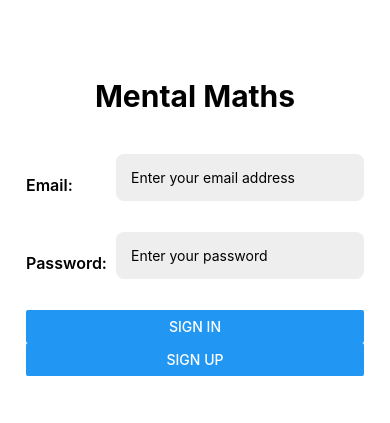
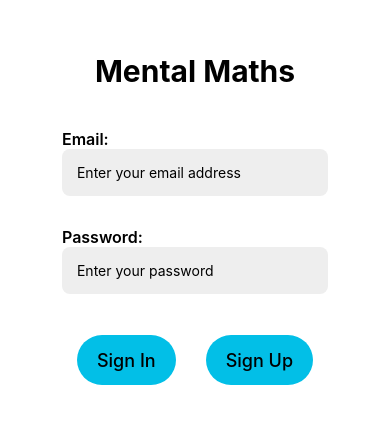
Before and after one commit to lmansuri2/math-practice-app, a React Native app: screen / in a window 390 px wide. Shown: the part 183-606 px from the top of the page. Built offline with nearby package versions, Linux system fonts and the light colour scheme; no server answers.

Commit message:
new additions: user score, user input, check answer, styled buttons

```diff
--- a/components/Game.js
+++ b/components/Game.js
@@ -1,23 +1,61 @@
 import React, { useState, useEffect } from "react";
-import { StyleSheet, View, TextInput, Button, Text } from "react-native";
+import {
+  StyleSheet,
+  View,
+  TextInput,
+  TouchableOpacity,
+  Text,
+} from "react-native";
 import Menu from "./Menu";
 export default function Game({ user }) {
   const [num1, setNum1] = useState(0);
   const [num2, setNum2] = useState(0);
-
   const [symbol, setSymbol] = useState(null);
 
+  const [score, setScore] = useState(0);
+  let i = 0;
+  const [userAnswer, setUserAnswer] = useState(0);
+
   const generateQuestions = () => {
+    const op = ["+", "-", "×", "÷"];
+    const randNum = Math.floor(Math.random() * 4);
+
+    setSymbol(op[randNum]);
+
     const number1 = Math.floor(Math.random() * 10) + 1;
     const number2 = Math.floor(Math.random() * 10) + 1;
 
+    // if (symbol == "-") {
+    //   while (number2 > number1) {
+    //     number2 = Math.floor(Math.random() * 10) + 1;
+    //   }
+    // } else if (symbol == "÷") {
+    //   while (number2 > number1 || number1 % number2 != 0) {
+    //     number2 = Math.floor(Math.random() * 10) + 1;
+    //   }
+    // }
+
     setNum1(number1);
     setNum2(number2);
+  };
 
-    const symbols = ["+", "-", "×", "÷"];
-    const randNum = Math.floor(Math.random() * 4);
+  const checkAnswer = () => {
+    const ops = {
+      "+": (a, b) => a + b,
+      "-": (a, b) => a - b,
+      "×": (a, b) => a * b,
+      "÷": (a, b) => a / b,
+    };
 
-    setSymbol(symbols[randNum]);
+    const result = ops[symbol] ? ops[symbol](num1, num2) : 0;
+    if (userAnswer == result) {
+      alert("Correct!");
+      generateQuestions();
+      setUserAnswer(0);
+      setScore((i) => i + 1);
+    } else {
+      alert("Not quite.. Try again!");
+    }
   };
 
   useEffect(() => {
@@ -26,9 +64,22 @@ export default function Game({ user }) {
 
   return (
     <View style={styles.mathContainer}>
+      <Text style={styles.mathText}> Score: {score}</Text>
       <Text style={styles.mathText}>
-        {num1} {symbol} {num2} =
+        {num1} {symbol} {num2} = ?
       </Text>
+      <View style={styles.inputContainer}>
+        <TextInput
+          style={styles.input}
+          value={userAnswer}
+          onChangeText={setUserAnswer}
+          keyboardType="numeric"
+          placeholder="         "
+        ></TextInput>
+        <TouchableOpacity style={styles.button} onPress={checkAnswer}>
+          <Text style={styles.buttonText}>Submit</Text>
+        </TouchableOpacity>
+      </View>
     </View>
   );
 }
@@ -45,4 +96,39 @@ const styles = StyleSheet.create({
     fontWeight: "bold",
     color: "#000000",
   },
+  inputContainer: {
+    flexDirection: "row",
+    justifyContent: "center",
+    alignItems: "center",
+    marginTop: 30,
+  },
+  input: {
+    alignItems: "center",
+    justifyContent: "center",
+    backgroundColor: "#eeeeee",
+    borderColor: "#e0e0e0",
+    fontSize: 42,
+    height: 40,
+    width: "auto",
+    borderRadius: 8,
+    marginTop: 15,
+    paddingHorizontal: 20,
+  },
+  button: {
+    height: 50,
+    width: "auto",
+    paddingHorizontal: 25,
+    justifyContent: "center",
+    alignItems: "center",
+    marginTop: 10,
+    marginHorizontal: 20,
+    borderRadius: 30,
+    backgroundColor: "#02bfe7",
+  },
+  buttonText: {
+    fontSize: 18,
+    textTransform: "capitalize",
+    fontWeight: "500",
+    color: "#000000",
+  },
 });
--- a/components/Login.js
+++ b/components/Login.js
@@ -1,5 +1,11 @@
 import React, { useState, useEffect } from "react";
-import { StyleSheet, View, TextInput, Button, Text } from "react-native";
+import {
+  StyleSheet,
+  View,
+  TextInput,
+  TouchableOpacity,
+  Text,
+} from "react-native";
 import { supabase } from "./supabase";
 
 export default function Login() {
@@ -56,8 +62,19 @@ export default function Login() {
         </View>
 
         {/* ROW 3: BUTTONS */}
-        <Button title="Sign in" onPress={signIn} />
-        <Button title="Sign up" onPress={signUp} />
+        <View style={styles.horizontalRow}>
+          <View style={styles.buttonContainer}>
+            {/* SIGN IN BUTTON */}
+            <TouchableOpacity style={styles.button} onPress={signIn}>
+              <Text style={styles.buttonText}>Sign in</Text>
+            </TouchableOpacity>
+
+            {/* SIGN UP BUTTON */}
+            <TouchableOpacity style={styles.button} onPress={signUp}>
+              <Text style={styles.buttonText}>Sign up</Text>
+            </TouchableOpacity>
+          </View>
+        </View>
       </View>
     </View>
   );
@@ -76,8 +93,7 @@ const styles = StyleSheet.create({
     marginBottom: 40,
   },
   horizontalRow: {
-    flexDirection: "row",
-    alignItems: "center",
+    width: "100%",
     marginBottom: 16,
   },
   label: {
@@ -92,4 +108,26 @@ const styles = StyleSheet.create({
     borderRadius: 8,
     marginBottom: 15,
   },
+  buttonContainer: {
+    flexDirection: "row",
+    justifyContent: "center",
+    alignItems: "center",
+  },
+  button: {
+    height: 50,
+    width: "auto",
+    paddingHorizontal: 20,
+    justifyContent: "center",
+    alignItems: "center",
+    marginTop: 10,
+    marginHorizontal: 15,
+    borderRadius: 30,
+    backgroundColor: "#02bfe7",
+  },
+  buttonText: {
+    fontSize: 18,
+    textTransform: "capitalize",
+    fontWeight: "500",
+    color: "#000000",
+  },
 });
```
